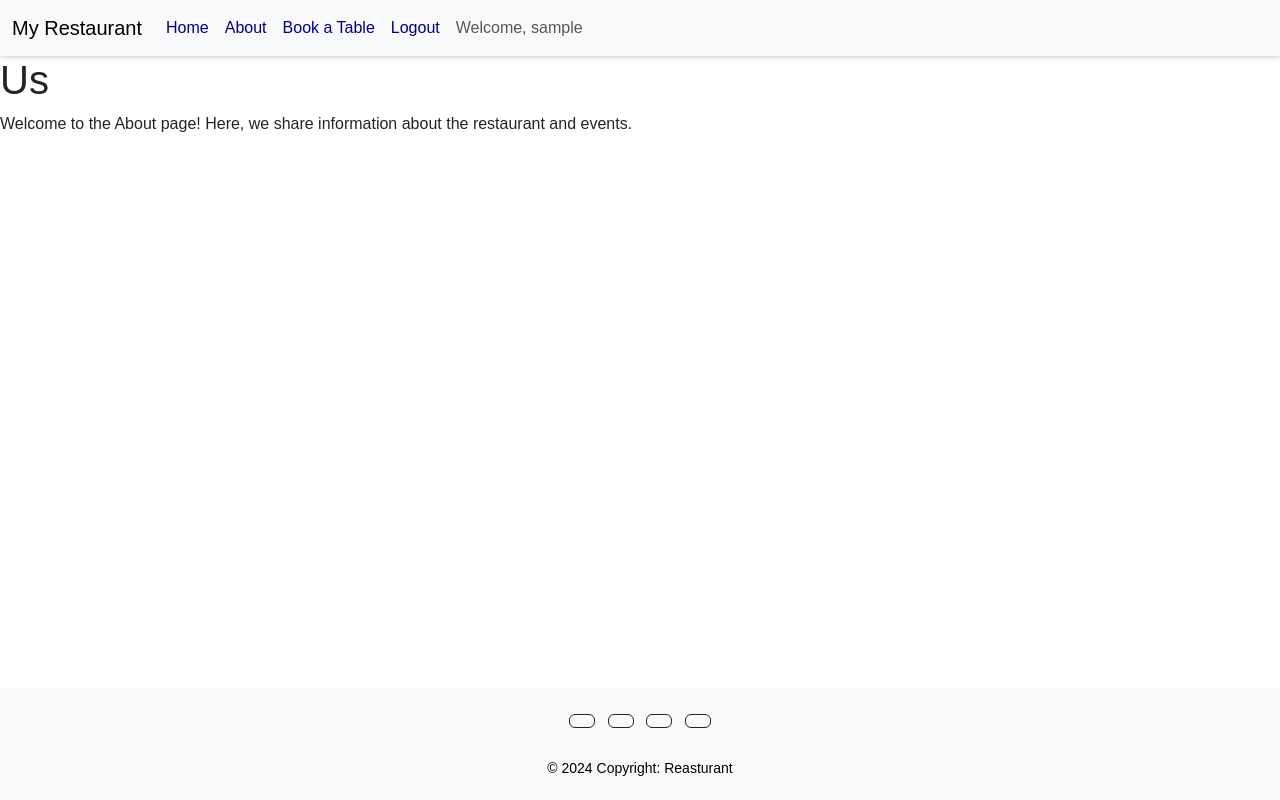
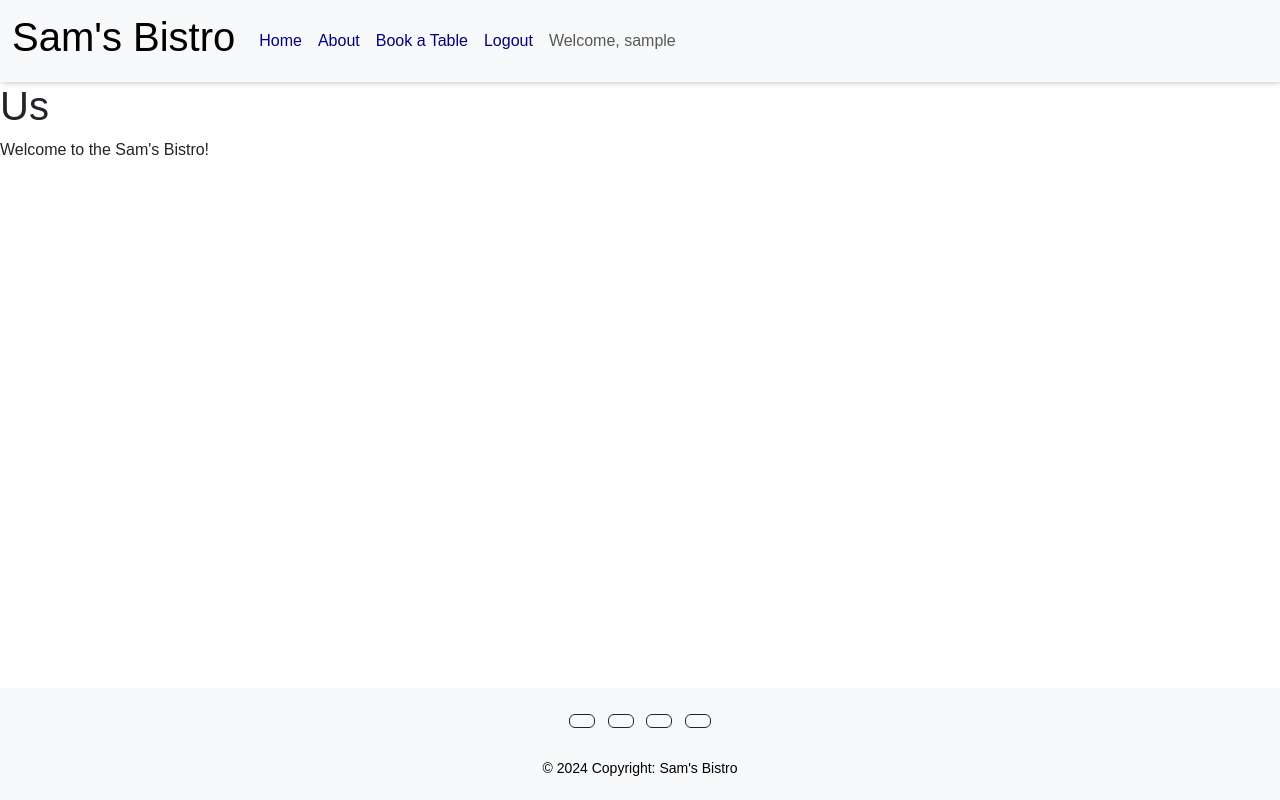
Before and after one commit to Sammy92dec/boky-pp4, a Django app: page / in a window 1280 px wide. Run offline with Django 4.2, Linux system fonts and the light colour scheme; the visitor is signed in with stand-in values (Sample User, id 1).

Commit message:
Feat:Add reasturants name 'Sam's bistro'

```diff
--- a/templates/base.html
+++ b/templates/base.html
@@ -7,7 +7,7 @@
     <!--Meta tags-->
     <meta charset="UTF-8">
     <meta name="viewport" content="width=device-width, initial-scale=1.0">
-    <title>{% block title %}Restaurant{% endblock %}</title>
+    <title>{% block title %}Sam's Bistro{% endblock %}</title>
 
     <!-- Bootstrap CSS -->
     <link href="https://cdn.jsdelivr.net/npm/bootstrap@5.3.0-alpha1/dist/css/bootstrap.min.css" rel="stylesheet">
@@ -16,15 +16,22 @@
 </head>
 
 <body>
+    {% if user.is_authenticated %}
+    <span class="navbar-text d-lg-none">
+        Welcome, {{ user.username }}
+    </span>
+    {% endif %}
+
     <!-- Navbar -->
     <nav class="navbar navbar-expand-lg navbar-light bg-light">
         <div class="container-fluid">
 
             <!-- Logo -->
-            <a class="navbar-brand" href="{% url 'home' %}">My Restaurant</a>
+            <a class="navbar-brand" href="{% url 'home' %}"><h1>Sam's Bistro</h1></a>
             <button class="navbar-toggler" type="button" data-bs-toggle="collapse" data-bs-target="#navbarNav" aria-controls="navbarNav" aria-expanded="false" aria-label="Toggle navigation">
                 <span class="navbar-toggler-icon"></span>
             </button>
+
 
             <!-- Navigation items -->
             <div class="collapse navbar-collapse" id="navbarNav">
@@ -58,7 +65,7 @@
     <!-- Main content block -->
         {% block content %}
     <h1>Us</h1>
-    <p>Welcome to the About page! Here, we share information about the restaurant and events.</p>
+    <p>Welcome to the Sam's Bistro! </p>
 
     <!-- Additional content for the About page -->
     {% endblock %}
@@ -88,7 +95,7 @@
        </div>
        <span class="copyright">
        © 2024 Copyright:
-       <a>Reasturant</a>
+       <a>Sam's Bistro</a>
        </span>
     </div>
  </footer>
```
